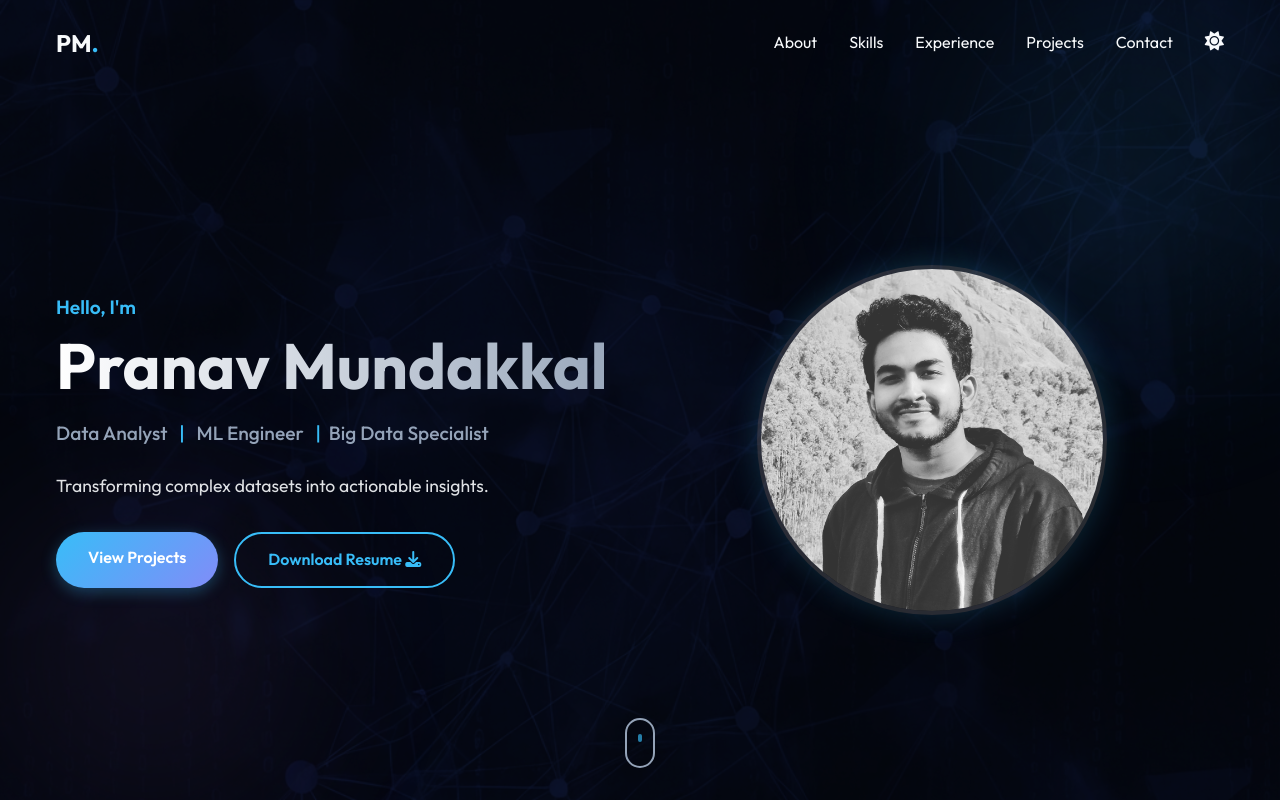
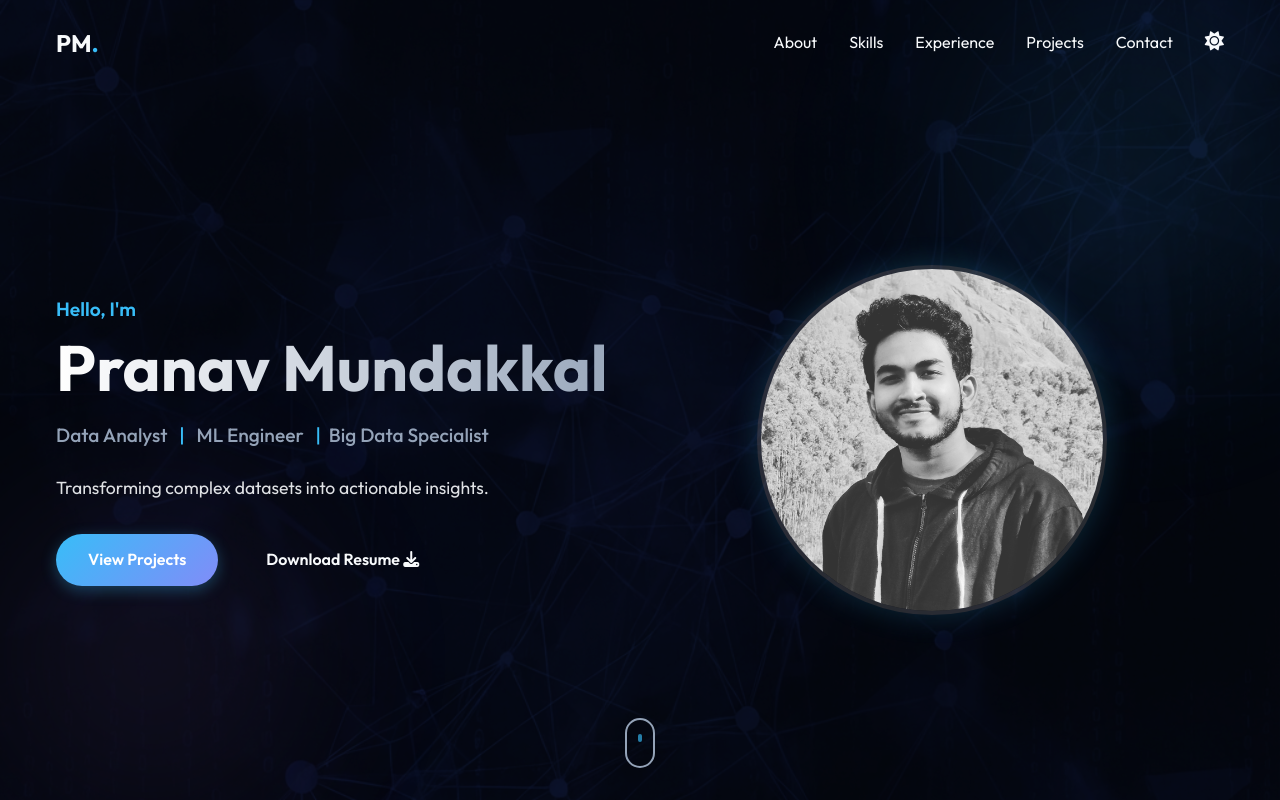
Before and after one commit to pranu7777/pranav_bio, a React (Vite) app in the folder pranav_bio/client/: page / in a window 1280 px wide. Shown: the top 800 px of the page. Built offline with nearby package versions, Linux system fonts and the light colour scheme.

Commit message:
Add click and hover animations for better interactivity

```diff
--- a/pranav_bio/client/src/index.css
+++ b/pranav_bio/client/src/index.css
@@ -162,18 +162,14 @@ img {
 }
 
 .btn-primary:hover {
-    transform: translateY(-2px);
+    transform: translateY(-2px) scale(1.05);
     box-shadow: 0 6px 20px rgba(56, 189, 248, 0.5);
-}
-
-.btn-outline {
-    background: transparent;
-    border: 2px solid var(--primary);
-    color: var(--primary);
 }
 
 .btn-outline:hover {
     background: rgba(56, 189, 248, 0.1);
+    transform: translateY(-2px);
+    box-shadow: 0 4px 15px rgba(56, 189, 248, 0.2);
 }
 
 .btn-sm {
@@ -652,10 +648,28 @@ img {
     min-height: 200px;
 }
 
+/* Interactive Click Effects */
+.btn:active,
+.project-thumbnail:active,
+.experience-thumbnail:active,
+.social-links a:active,
+.modal-close:active {
+    transform: scale(0.95);
+    transition: transform 0.1s;
+}
+
 .project-thumbnail:hover {
-    transform: translateY(-8px);
+    transform: translateY(-8px) scale(1.02);
     border-color: var(--primary);
     background: rgba(255, 255, 255, 0.1);
+    box-shadow: 0 10px 30px rgba(0, 0, 0, 0.2);
+}
+
+.experience-thumbnail:hover {
+    transform: translateY(-8px) scale(1.02);
+    border-color: var(--primary);
+    background: rgba(255, 255, 255, 0.1);
+    box-shadow: 0 10px 30px rgba(0, 0, 0, 0.2);
 }
 
 .thumbnail-icon {
```
